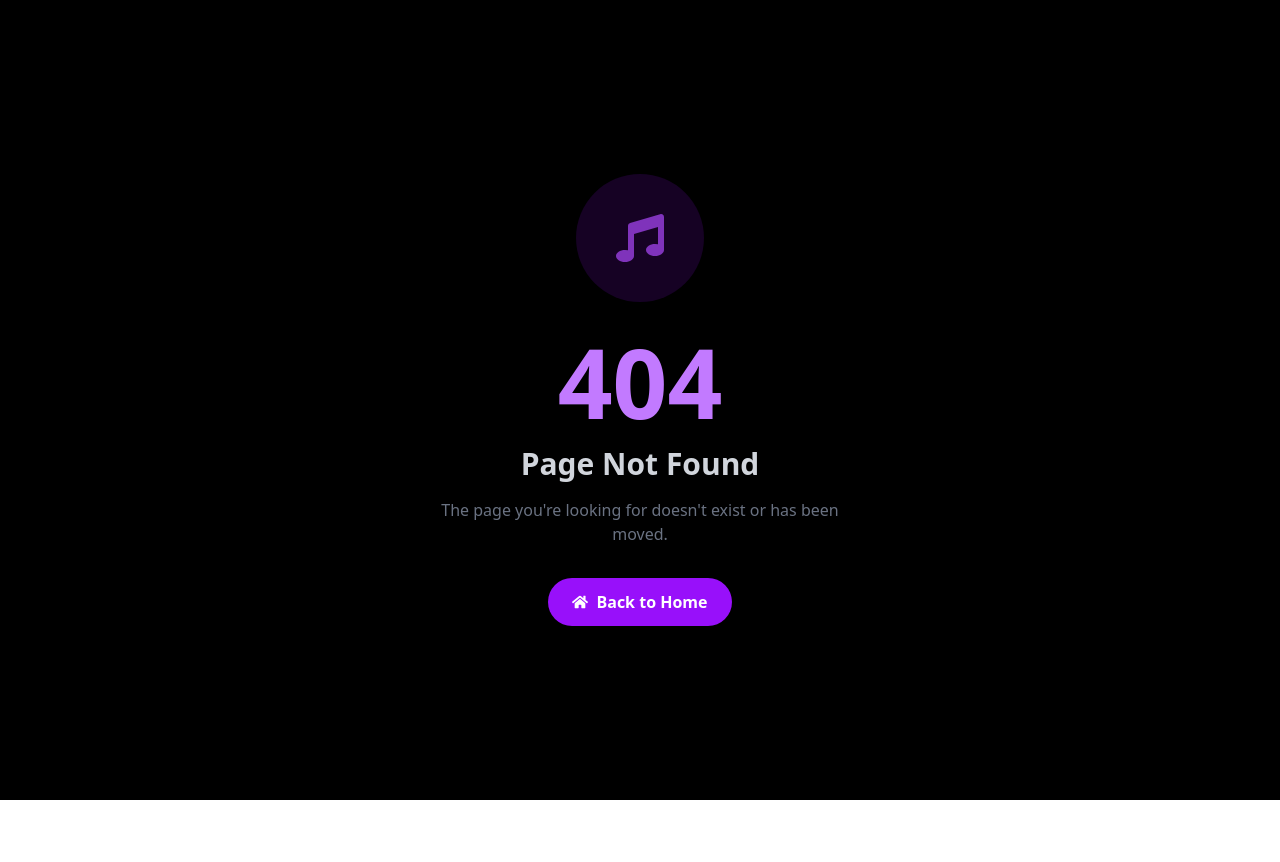
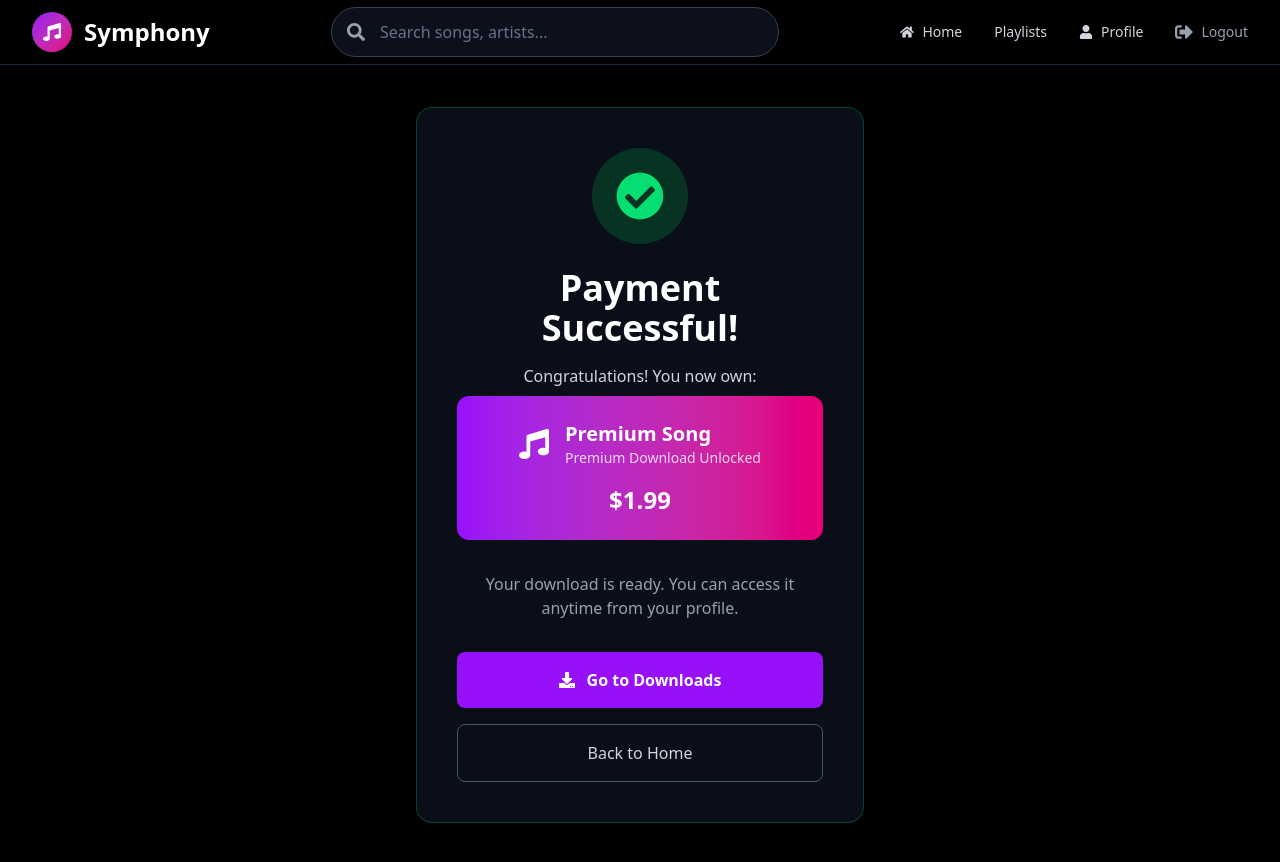
Before and after one commit to Arjun976/songApp, a React (Vite) app in the folder Fr/: page /success in a window 1280 px wide. Before the commit this address had no page. Shown: the top 862 px of the page. Before the commit the page ends 800 px from the top, so only its background shows below. Built offline with nearby package versions, Linux system fonts and the light colour scheme.

Commit message:
feat: update payment URLs and integrate success/fail pages in routing

```diff
--- a/Fr/src/App.jsx
+++ b/Fr/src/App.jsx
@@ -26,8 +26,8 @@ import PublicArtistProfilePage from "./user/pages/PublicArtistProfilePage";
 // Payment Pages
 import PaymentSuccessPage from "./pages/PaymentSuccessPage";
 import PaymentCancelledPage from "./pages/PaymentCancelledPage";
-// import Success from "./user/pages/Success";
-// import Fail from "./user/pages/Fail";
+import Success from "./user/pages/Success";
+import Fail from "./user/pages/Fail";
 
 // Artist Pages
 import ArtistDashboard from "./artist/pages/ArtistDashboard";
@@ -67,8 +67,8 @@ function App() {
           {/* Payment Result Pages */}
           <Route path="/payment/success" element={<PaymentSuccessPage />} />
           <Route path="/payment/cancelled" element={<PaymentCancelledPage />} />
-          {/* <Route path="/success" element={<Success />} />
-          <Route path="/fail" element={<Fail />} /> */}
+          <Route path="/success" element={<Success />} />
+          <Route path="/fail" element={<Fail />} />
         </Route>
 
         {/* ==================== ARTIST PANEL (own layout + sidebar) ==================== */}
--- a/Fr/src/artist/pages/MySongsPage.jsx
+++ b/Fr/src/artist/pages/MySongsPage.jsx
@@ -15,6 +15,7 @@ const MySongsPage = () => {
       try {
         const fetchedSongs = await getMySongs();
         setSongs(fetchedSongs);
+        console.log("Fetched songs for MySongsPage:", fetchedSongs);
       } catch (err) {
         setError("Failed to fetch songs.");
         console.error(err);
--- a/Fr/src/user/pages/Success.jsx
+++ b/Fr/src/user/pages/Success.jsx
@@ -53,7 +53,7 @@ const Success = () => {
           </Link>
 
           <Link
-            to="/"
+            to="/home"
             className="border border-gray-600 hover:border-purple-500 text-gray-300 hover:text-white font-medium py-4 rounded-lg transition"
           >
             Back to Home
```
Also changed, not shown: 1 other file (tests, documents, lock files or other folders).
